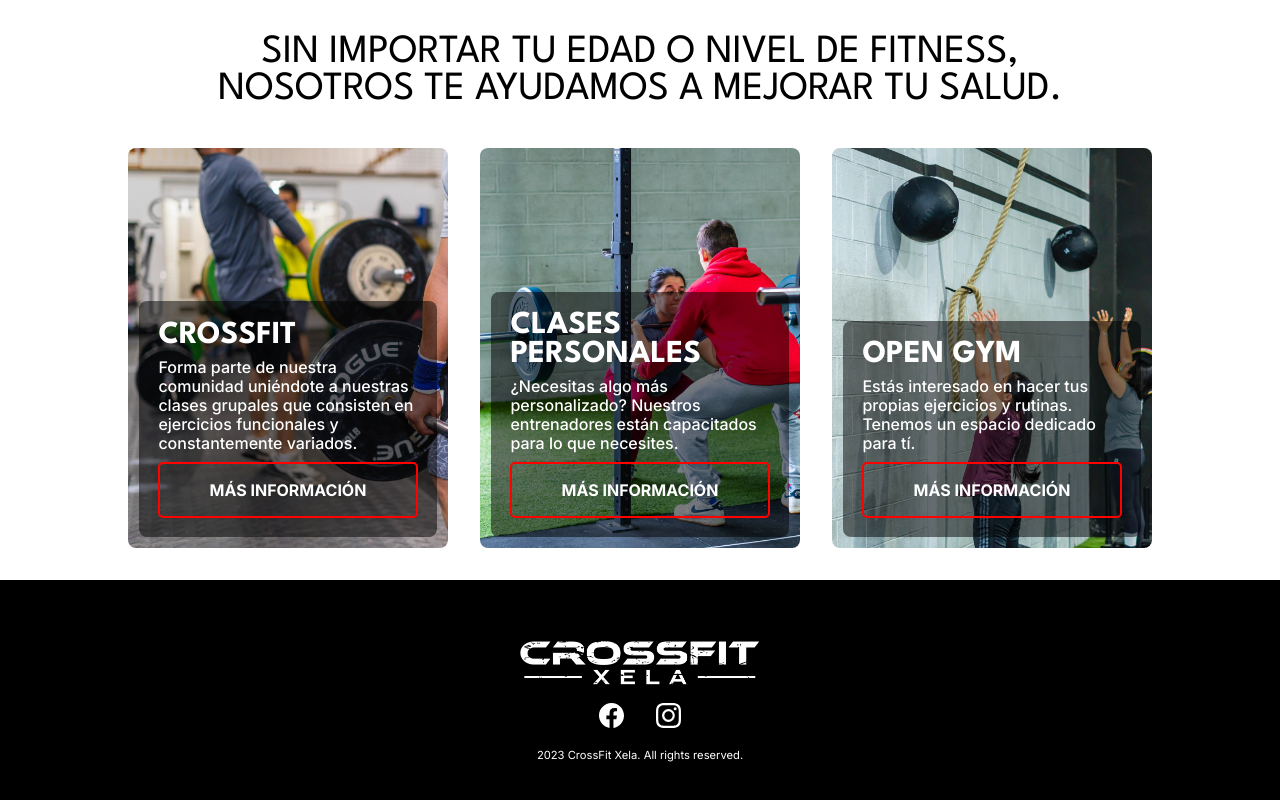
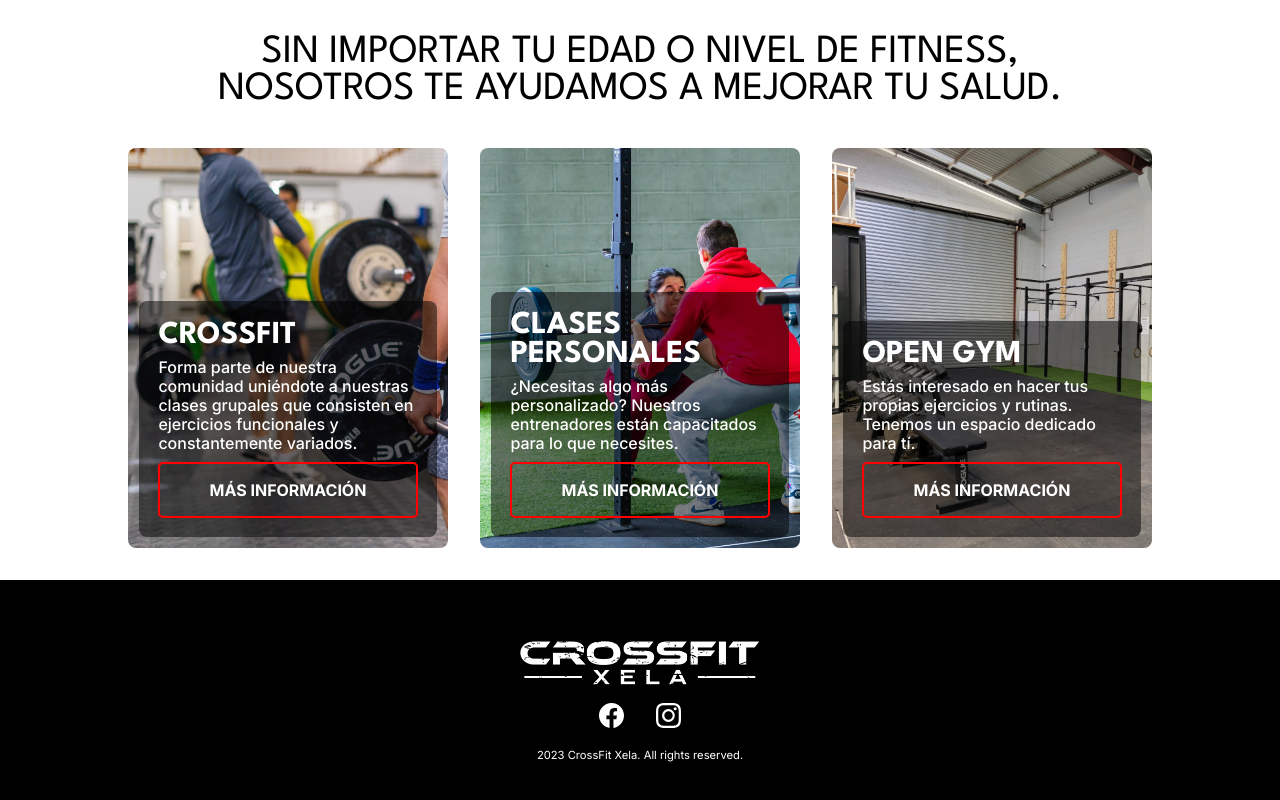
Before and after one commit to diegoyon/crossfit-xela, a React (Create React App) app: page / in a window 1280 px wide. Shown: the part 876-1676 px from the top of the page. Built offline with nearby package versions, Linux system fonts and the light colour scheme.

Commit message:
add color to swiper

```diff
--- a/src/HomePage/section1/Home.css
+++ b/src/HomePage/section1/Home.css
@@ -44,7 +44,7 @@
   font-size: 2rem;
   font-family: 'League Spartan', sans-serif;
   font-weight: 900;
-  line-height: 1.5rem;
+  line-height: 1.7rem;
   color: white;
   letter-spacing: -1px;
   opacity: 0;
--- a/src/HomePage/section2/Programs.css
+++ b/src/HomePage/section2/Programs.css
@@ -51,7 +51,7 @@
 }
 
 .services .program-card:nth-child(3) {
-  background-image: url(../../images/hiit.jpg);
+  background-image: url(../../images/open2.jpeg);
 }
 
 .card-info {
@@ -94,6 +94,15 @@
   transition-duration: 0.5s;
 }
 
+.hidden {
+  opacity: 0;
+  transition: all 1s;
+}
+
+.show {
+  opacity: 1;
+}
+
 @media (min-width: 1024px) {
   .services {
     flex-direction: row;
--- a/src/OpenGymPage/OpenGymPage.css
+++ b/src/OpenGymPage/OpenGymPage.css
@@ -45,3 +45,12 @@
   margin-left: auto;
   margin-right: auto;
 }
+
+.swiper-button-next,
+.swiper-button-prev {
+  color: var(--color-red) !important;
+}
+
+.swiper-pagination-bullet-active {
+  background-color: var(--color-red) !important;
+}
--- a/src/components/BenefitCard/BenefitCard.css
+++ b/src/components/BenefitCard/BenefitCard.css
@@ -39,7 +39,6 @@
 
 .benefit-card img {
   height: 100%;
-  /* width: 80%; */
   object-fit: cover;
   aspect-ratio: 3 / 4;
 }
--- a/src/components/BenefitCard/BenefitCard.tsx
+++ b/src/components/BenefitCard/BenefitCard.tsx
@@ -9,8 +9,6 @@
 
 const BenefitCard = (props: BenefitCardInfo) => {
   const [image, setImage] = useState(props.images[0]);
-
-  // let words: string[];
 
   useEffect(() => {
     let counter = 0;
--- a/src/components/BenefitCard/BenefitCardContent.tsx
+++ b/src/components/BenefitCard/BenefitCardContent.tsx
@@ -13,7 +13,7 @@
   {
     title: 'Entrenos para la vida cotidiana',
     description:
-      'Siéntete más fuerte y listo para enfrentar la vida. En CrossFit Xela practicamos movimientos que se traducen directamente a la vida cotidiana, haciendo que actividades como llevar la compras, cargar a tu hijo/a, correr o incluso subir gradas sean más fáciles.',
+      'Siéntete más fuerte y listo para enfrentar la vida. En CrossFit Xela practicamos movimientos que se traducen directamente a la vida cotidiana, haciendo que actividades como llevar las compras, cargar a tu hijo/a, correr o incluso subir gradas sean más fáciles.',
     images: [benefit11, benefit12, benefit13, benefit14],
   },
   {
--- a/src/components/Cards.tsx
+++ b/src/components/Cards.tsx
@@ -1,4 +1,4 @@
-import React from 'react';
+import React, { useEffect, useRef, useState } from 'react';
 import { Link } from 'react-router-dom';
 
 type Card = {
@@ -10,8 +10,45 @@
 const Cards = (props: Card) => {
   const card: Card = props;
 
+  const [showClass, setShowClass] = useState('');
+  const hiddenRef = useRef(null);
+
+  useEffect(() => {
+    const observer = new IntersectionObserver((entries) => {
+      entries.forEach((entry) => {
+        // console.log(entry);
+        if (entry.isIntersecting) {
+          setShowClass('show');
+        } else {
+          setShowClass('');
+        }
+      });
+    });
+
+    if (hiddenRef.current) {
+      observer.observe(hiddenRef.current);
+    }
+
+    // cleanup function to disconnect the observer
+    return () => observer.disconnect();
+  }, [hiddenRef]);
+
+  // const observer = new IntersectionObserver((entries) => {
+  //   entries.forEach((entry) => {
+  //     console.log(entry);
+  //     if (entry.isIntersecting) {
+  //       entry.target.classList.add('show');
+  //     } else {
+  //       entry.target.classList.remove('show');
+  //     }
+  //   });
+  // });
+
+  // const hiddenElements = document.querySelectorAll('.hidden');
+  // hiddenElements.forEach((el) => observer.observe(el));
+
   return (
-    <div className="program-card">
+    <div ref={hiddenRef} className={`program-card hidden ${showClass}`}>
       <div className="card-info">
         <h3>{card.title}</h3>
         <p>{card.description}</p>
--- a/src/components/NavbarContent.tsx
+++ b/src/components/NavbarContent.tsx
@@ -8,12 +8,12 @@
     link: '/crossfit',
   },
   {
+    title: 'Clases Personales',
+    link: '/personal',
+  },
+  {
     title: 'Open Gym',
     link: '/opengym',
-  },
-  {
-    title: 'Clases Personales',
-    link: '/personal',
   },
   {
     title: 'Horarios',
```
